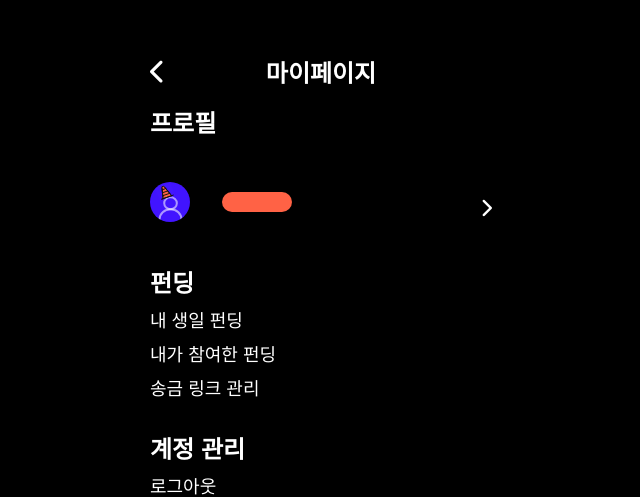
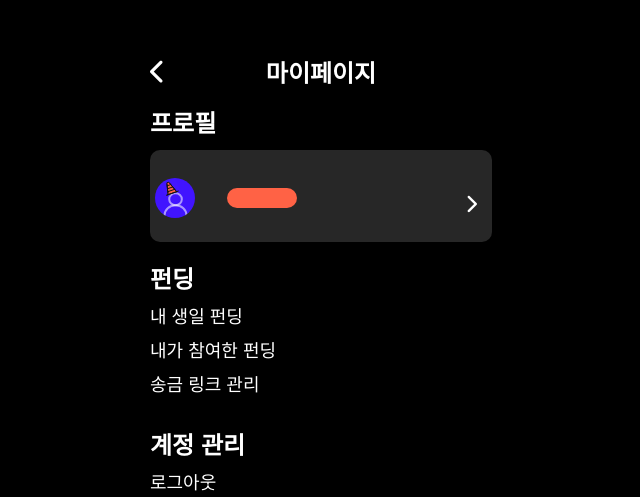
Before and after one commit to Jubroooo/BestBirthday, a Django app: template server/templates/users/mypage_list.html in a window 1280 px wide. Shown: the top 497 px of the page, without its empty margins (319-959 px from the left). Run offline with Django 5.2, Linux system fonts and the light colour scheme; the template is opened without the code that fills it, so the values that code supplies are empty; some libraries are stand-ins or nearby versions; some web fonts are replaced.

Commit message:
[design] 프로필 배경 추가

```diff
--- a/server/static/css/fundings/mypage_list.css
+++ b/server/static/css/fundings/mypage_list.css
@@ -1,7 +1,8 @@
 
 #main-container {
     gap:var(--gutter24);
-  }
+}
+
 .mypage-title {
     display: flex;
     justify-content: center;
@@ -45,8 +46,15 @@
     display:flex;
     position: relative;
     align-items: center;
-    margin: 4.8rem 0 var(--gutter24) 0;
+    background-color: rgb(128, 128, 128, 0.3);
+    border-radius: 1rem;
+    padding: 2.8rem 0.5rem var(--gutter24) 0.5rem;
+    margin: 2rem 0. var(--gutter24) 0.;
 
+}
+
+.mypage-first-section > .right-icon{
+    margin-right: 1.5rem;
 }
 .right-icon{
     position:absolute;
@@ -57,6 +65,7 @@
 .D-day{
     height: 2rem;
     font-weight: normal;
+    font-size: 2rem;
 }
 .input-profile-img{
     width: 4rem;
```
